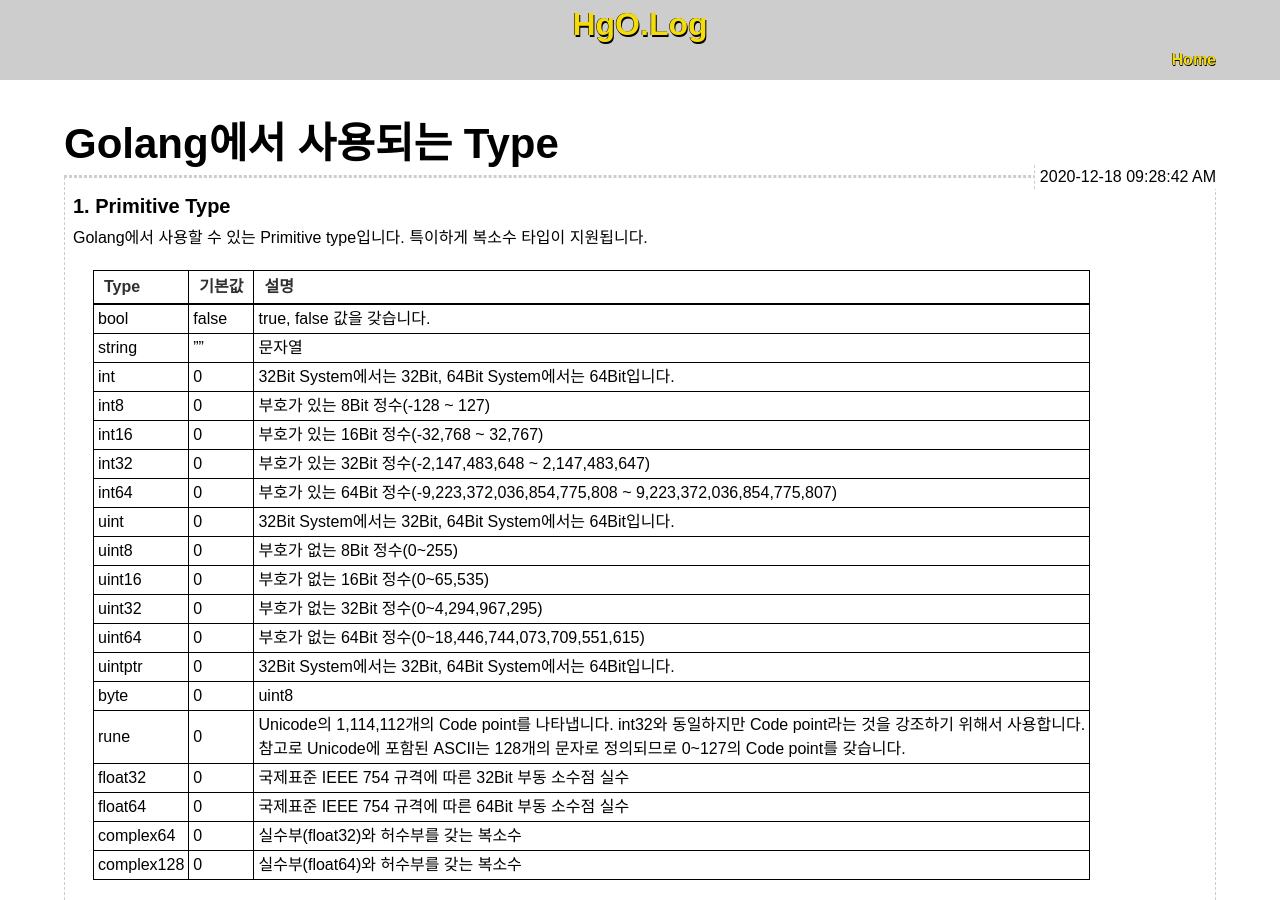
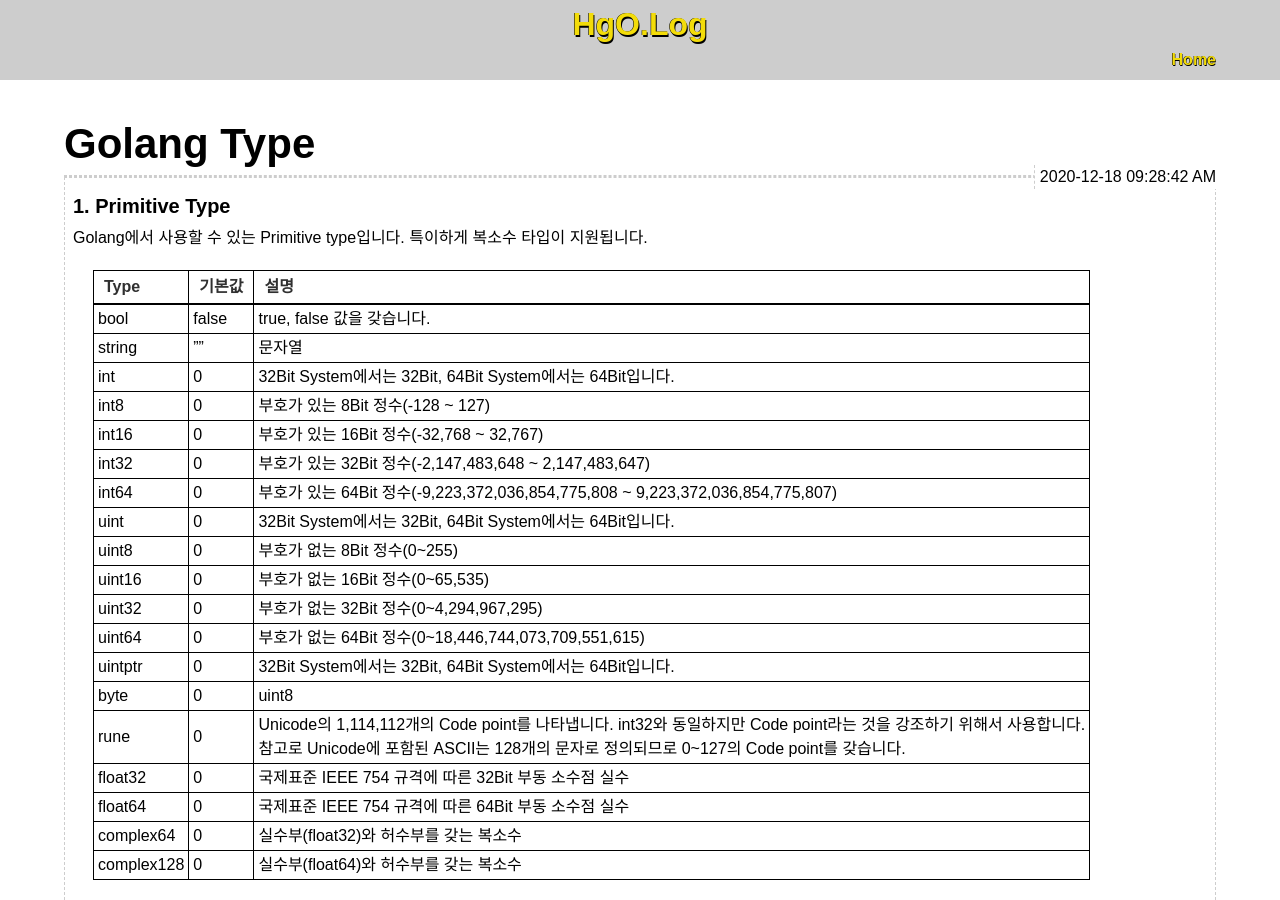
Before and after one commit to HgO-git/hgo-git.github.io, a Jekyll site: the page built from _posts/Golang/2020-12-18-09-28-golang-types.md, in a window 1280 px wide and 900 px high. Built offline with Jekyll 4.4.1, drawn with Linux system fonts in a browser that asks for light colours; our own code applies the rules of GitHub Pages for plain Markdown files.

Commit message:
[fix/post] golang - type에 관한 title 수정

```diff
--- a/_posts/Golang/2020-12-18-09-28-golang-types.md
+++ b/_posts/Golang/2020-12-18-09-28-golang-types.md
@@ -1,6 +1,6 @@
 ---
 layoout: post
-title:  "Golang에서 사용되는 Type"
+title:  "Golang Type"
 crawlertitle: post_golang_types
 date:   2020-12-18 09:28:42 +0900
 categories: golang
```
